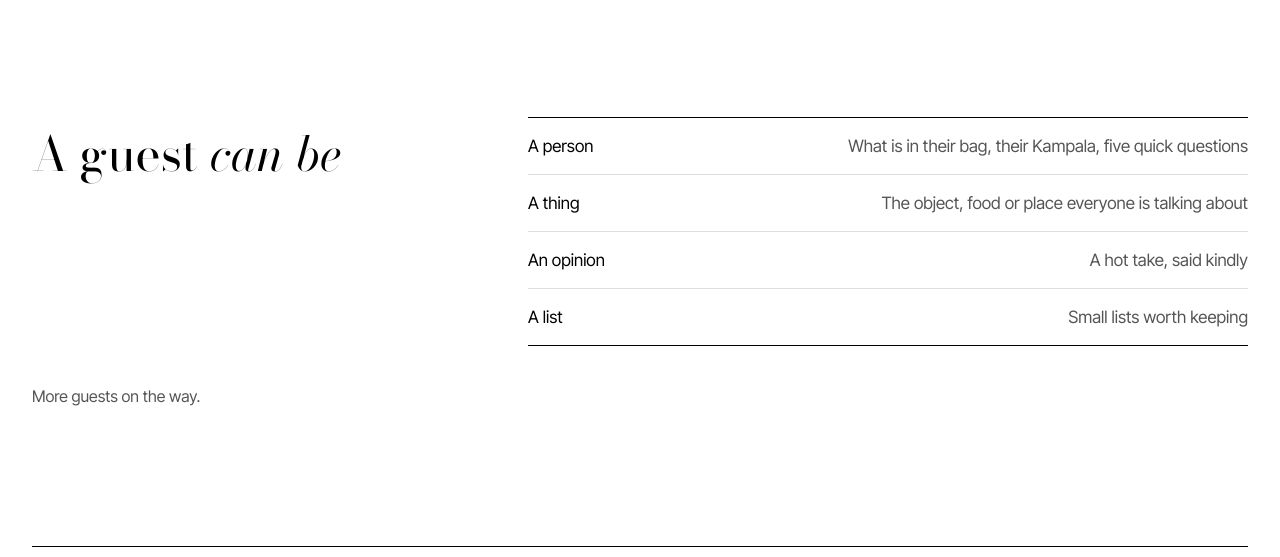
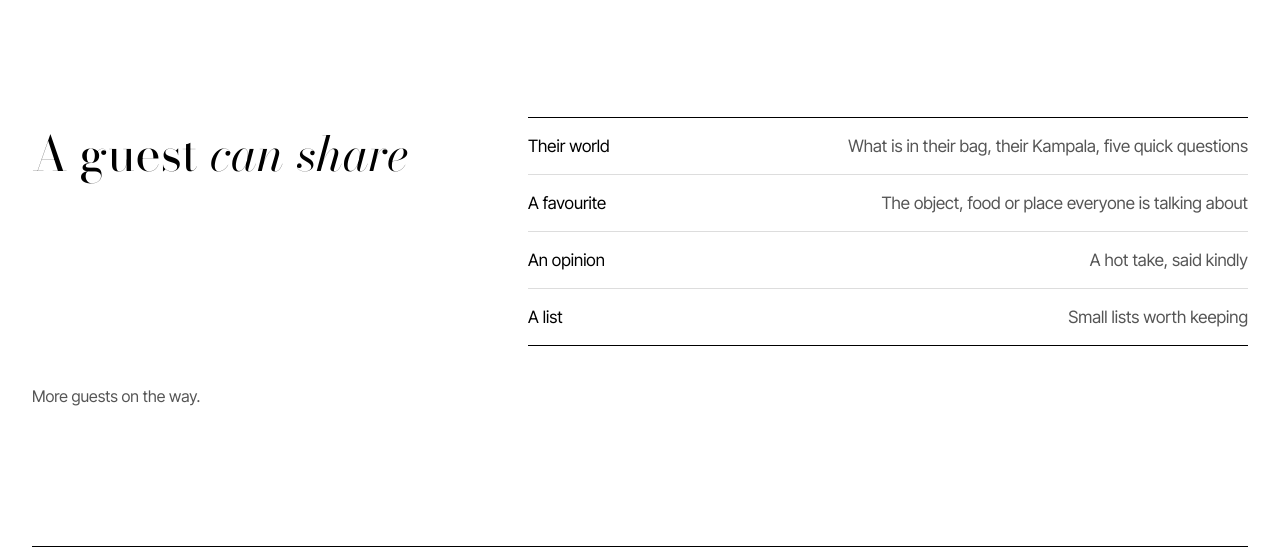
Before and after one commit to macleanatuhaire/Kaya-Social, a plain HTML site: page the-guest-room.html in a window 1280 px wide. Shown: the part 1651-2208 px from the top of the page. Drawn offline with nearby package versions, Linux system fonts and the light colour scheme.

Commit message:
Fix guest heading copy
Co-Authored-By: Claude Sonnet 5.5 <noreply@anthropic.com>
Claude-Session: https://claude.ai/code/session_0125agjQfxck13aqU1sb9VES

```diff
--- a/the-guest-room.html
+++ b/the-guest-room.html
@@ -48,7 +48,7 @@ img{max-width:100%}
 <span style="display: flex; flex-direction: column; gap: 14px"><span style="font-size: 12px; letter-spacing: 0.22em; text-transform: uppercase; color: #555555">From the editor</span><span style="font-family: 'Bodoni Moda', serif; font-size: 54px; line-height: 1">Things I learned <em>at 30</em></span><span style="font-size: 17px; line-height: 1.6; color: #333333; max-width: 460px">Say no. Get comfortable being uncomfortable. Life is just getting started.</span></span>
 <span style="font-size: 12px; letter-spacing: 0.22em; text-transform: uppercase; align-self: flex-start; border-bottom: 1px solid #000000; padding-bottom: 2px">Read →</span></a>
 </div>
-<div style="padding-top: 120px; display: flex; flex-wrap: wrap; gap: 48px"><h2 style="margin: 0; flex: 1 1 280px; font-family: 'Bodoni Moda', serif; font-weight: 400; font-size: 48px">A guest <em>can be</em></h2><dl style="margin: 0; flex: 2 1 560px; max-width: 720px; font-size: 17px"><div style="display: flex; justify-content: space-between; gap: 24px; border-top: 1px solid #000000; padding: 18px 0"><dt>A person</dt><dd style="margin: 0; color: #555555; text-align: right">What is in their bag, their Kampala, five quick questions</dd></div><div style="display: flex; justify-content: space-between; gap: 24px; border-top: 1px solid #DDDDDD; padding: 18px 0"><dt>A thing</dt><dd style="margin: 0; color: #555555; text-align: right">The object, food or place everyone is talking about</dd></div><div style="display: flex; justify-content: space-between; gap: 24px; border-top: 1px solid #DDDDDD; padding: 18px 0"><dt>An opinion</dt><dd style="margin: 0; color: #555555; text-align: right">A hot take, said kindly</dd></div><div style="display: flex; justify-content: space-between; gap: 24px; border-top: 1px solid #DDDDDD; padding: 18px 0; border-bottom: 1px solid #000000"><dt>A list</dt><dd style="margin: 0; color: #555555; text-align: right">Small lists worth keeping</dd></div></dl></div>
+<div style="padding-top: 120px; display: flex; flex-wrap: wrap; gap: 48px"><h2 style="margin: 0; flex: 1 1 280px; font-family: 'Bodoni Moda', serif; font-weight: 400; font-size: 48px">A guest <em>can share</em></h2><dl style="margin: 0; flex: 2 1 560px; max-width: 720px; font-size: 17px"><div style="display: flex; justify-content: space-between; gap: 24px; border-top: 1px solid #000000; padding: 18px 0"><dt>Their world</dt><dd style="margin: 0; color: #555555; text-align: right">What is in their bag, their Kampala, five quick questions</dd></div><div style="display: flex; justify-content: space-between; gap: 24px; border-top: 1px solid #DDDDDD; padding: 18px 0"><dt>A favourite</dt><dd style="margin: 0; color: #555555; text-align: right">The object, food or place everyone is talking about</dd></div><div style="display: flex; justify-content: space-between; gap: 24px; border-top: 1px solid #DDDDDD; padding: 18px 0"><dt>An opinion</dt><dd style="margin: 0; color: #555555; text-align: right">A hot take, said kindly</dd></div><div style="display: flex; justify-content: space-between; gap: 24px; border-top: 1px solid #DDDDDD; padding: 18px 0; border-bottom: 1px solid #000000"><dt>A list</dt><dd style="margin: 0; color: #555555; text-align: right">Small lists worth keeping</dd></div></dl></div>
 <p style="margin: 40px 0 0; font-size: 16px; color: #555555">More guests on the way.</p></section>
 <footer style="max-width: 1376px; margin: 0 auto; padding-left: 32px; padding-right: 32px; padding-top: 0; padding-bottom: 48px">
 <div style="display: flex; flex-wrap: wrap; justify-content: space-between; gap: 20px; border-top: 1px solid #000000; padding-top: 16px; font-size: 12px; letter-spacing: 0.22em; text-transform: uppercase">
```
